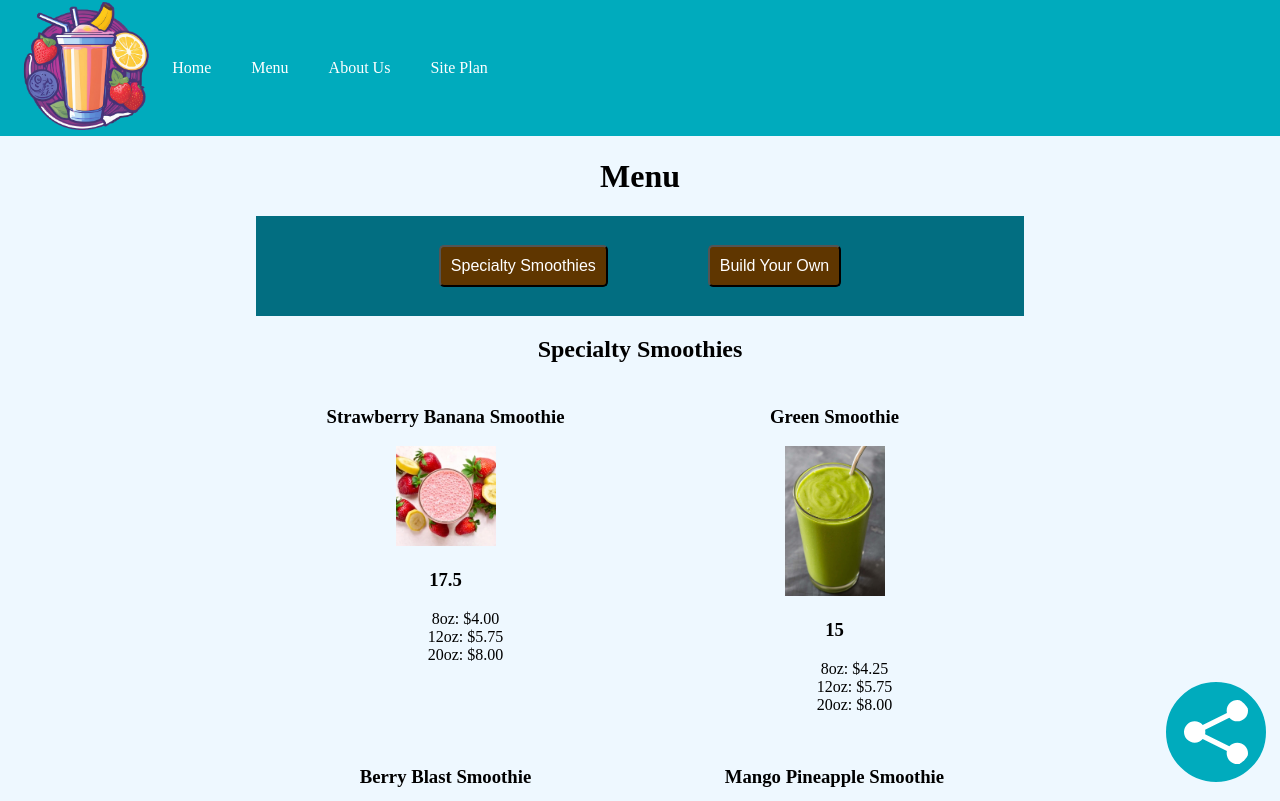
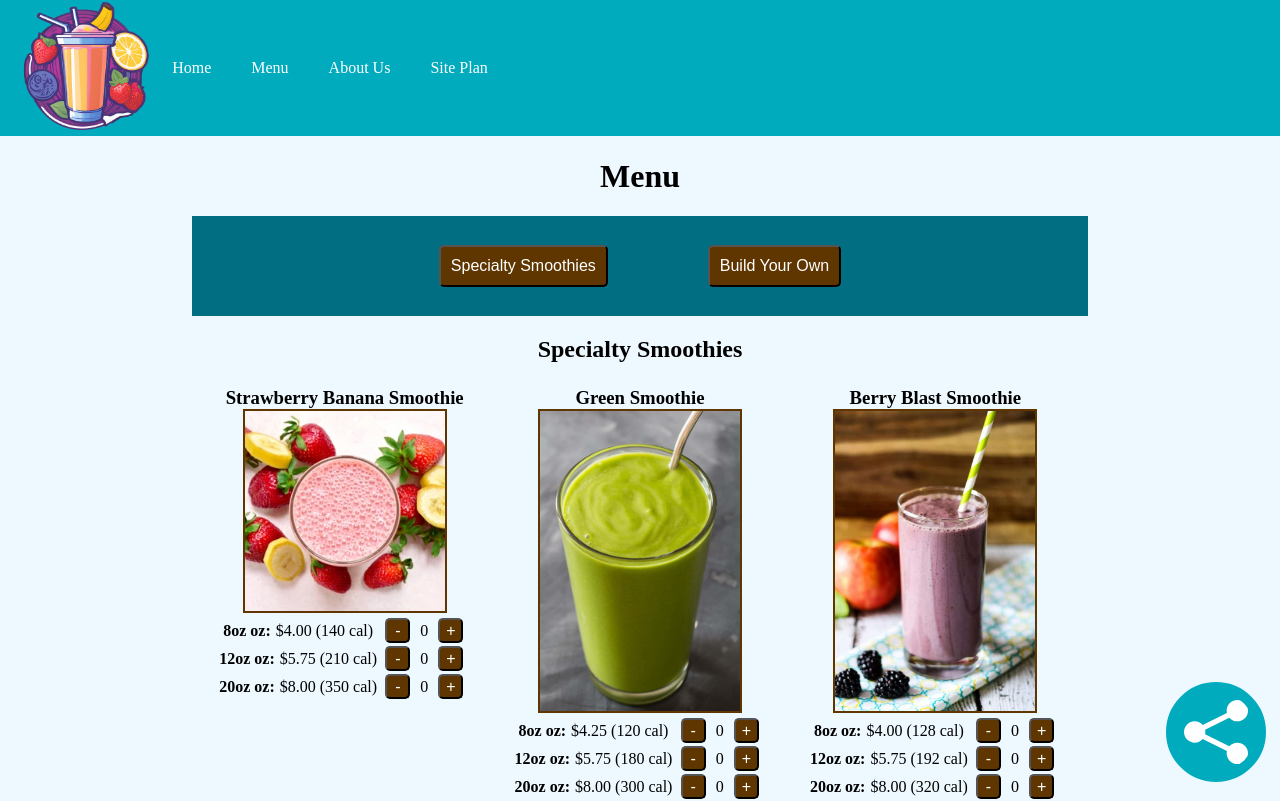
Before and after one commit to alexanderdombroski/blendz, a React (Create React App) app: page /menu in a window 1280 px wide. Shown: the top 801 px of the page. Built offline with nearby package versions, Linux system fonts and the light colour scheme; a web font is replaced by a local one.

Commit message:
added counters for specialty smoothies

```diff
--- /dev/null
+++ b/src/components/Counter.tsx
@@ -0,0 +1,17 @@
+import React, { useState } from "react";
+import "../styles/counter.css"
+
+
+function Counter() {
+    const [count, setCount] = useState(0)
+
+    return (
+        <div className="counter">
+            <button onClick={() => setCount(count - 1)}>-</button>
+            <p>{count}</p>
+            <button onClick={() => setCount(count + 1)}>+</button>
+        </div>
+    )
+}
+
+export default Counter;
--- a/src/components/MenuCards.tsx
+++ b/src/components/MenuCards.tsx
@@ -1,3 +1,4 @@
+import Counter from "./Counter"
 
 interface ingredient {
     id: number,
@@ -12,7 +13,7 @@ function ingredientCard(ingredient: ingredient) {
         <div className="card" key={ingredient["id"]} onClick={(event) => addBorder(event)}>
             <h3>{ingredient["name"]}</h3>
             <img src={`${process.env.PUBLIC_URL}${ingredient["image"]}`} alt={ingredient["name"]} />
-            <h3>{ingredient["calories"]}</h3>
+            <h3>{ingredient["calories"]} cal</h3>
             <h3>${ingredient["costPerUnit"].toFixed(2)}</h3>
         </div>
     );
@@ -25,23 +26,30 @@ interface smoothie {
     ingredients: string[],
     averageCaloriesPerOz: number,
     cost: {
-        "8oz": number
-        "12oz": number
-        "20oz": number
+        "8": number
+        "12": number
+        "20": number
     }
 }
 
 
 function smoothieCard(smoothie: smoothie) {
     return (
-        <div className="card" key={smoothie["id"]} onClick={(event) => addBorder(event)}>
+        <div className="card" key={smoothie["id"]}>
             <h3>{smoothie["name"]}</h3>
             <img src={`${process.env.PUBLIC_URL}${smoothie["image"]}`} alt={smoothie["name"]} />
-            <h3>{smoothie["averageCaloriesPerOz"]}</h3>
             <ul>
-                {Object.entries(smoothie.cost).map(([k, v]) => <li>{k}: ${v.toFixed(2)}</li>)}
+                {
+                    Object.entries(smoothie.cost).map(([k, v]) =>
+                        <li key={k}>
+                            <b>{k} oz: </b> ${v.toFixed(2)}  ({Number.parseInt(k)*smoothie["averageCaloriesPerOz"]} cal)
+                            <Counter/>
+                        </li>
+                    )
+                }
             </ul>
         </div>
+
     );
 }
 
--- /dev/null
+++ b/src/styles/counter.css
@@ -0,0 +1,13 @@
+.counter {
+    display: flex;
+    justify-content: center;
+    align-items: center;
+}
+
+.counter p {
+    margin: 5px;
+}
+
+.counter button {
+    width: 25px; height: 25px;
+}
--- a/src/styles/styles.css
+++ b/src/styles/styles.css
@@ -56,8 +56,22 @@ body, #root {
     background-color: var(--accent2-color);
 }
 
+ul {
+    padding-left: 0;
+}
+
 li {
     list-style-type: none;
+}
+
+button {
+    border-radius: 5px;
+    background-color: var(--accent3-color);
+    color: var(--headline-color-on-color);
+}
+
+button:hover {
+    color: var(--nav-hover-link-color);
 }
 
 /* -------------------- Header -------------------- */
@@ -80,7 +94,6 @@ nav ul {
     width: 100%;
     height: 100%;
     margin: 0;
-    padding: 0;
 }
 
 .logo {
@@ -219,9 +232,6 @@ footer a:hover {
 .menu-bar button {
     margin: 50px;
     padding: 10px;
-    border-radius: 5px;
-    background-color: var(--accent3-color);
-    color: var(--headline-color-on-color);
     font-size: 1rem;
 }
 
@@ -232,6 +242,7 @@ footer a:hover {
 .ingredients, .smoothies {
     display: grid;
     gap: 10px;
+    margin: 10px;
 }
 
 .ingredients {
@@ -246,14 +257,31 @@ footer a:hover {
     border: 4px var(--accent2-color) solid;
 }
 
-.card img {
+.ingredients .card img {
     width: 100px;
 }
 
+.smoothies .card img {
+    border: #5f3600 solid 2px;
+    width: 200px;
+}
 
+.card img:hover {
+    transform: scale(1.1);
+}
 
+.counter {
+    display: inline;
+}
 
+.counter button {
+    font-size: 1em;
+}
 
+.smoothies li {
+    max-width: 300px;
+    margin: 0 auto;
+}
 
 /* -------------------- Medium View -------------------- */
 
@@ -266,16 +294,34 @@ footer a:hover {
     nav a {
         padding: 40px 20px;
     }
+    .smoothies li {
+        display: flex;
+        align-items: center;
+        justify-content: center;
+    }
+    .smoothies * {
+        margin: 0 5px;
+    }
+    .smoothies li > .counter, .smoothies li > b {
+        margin-left: auto;
+    }
 }
 
 
 /* -------------------- Large View -------------------- */
 
-@media screen and (min-width: 1000px) {
+@media screen and (min-width: 1100px) {
     main {
-        margin: 0 20%;
+        margin: 0 15%;
     }
     .hero img {
         width: 100%;
     }
+    .ingredients {
+        grid-template-columns: 1fr 1fr 1fr 1fr;
+    }
+
+    .smoothies {
+        grid-template-columns: 1fr 1fr 1fr;
+    }
 }
```
